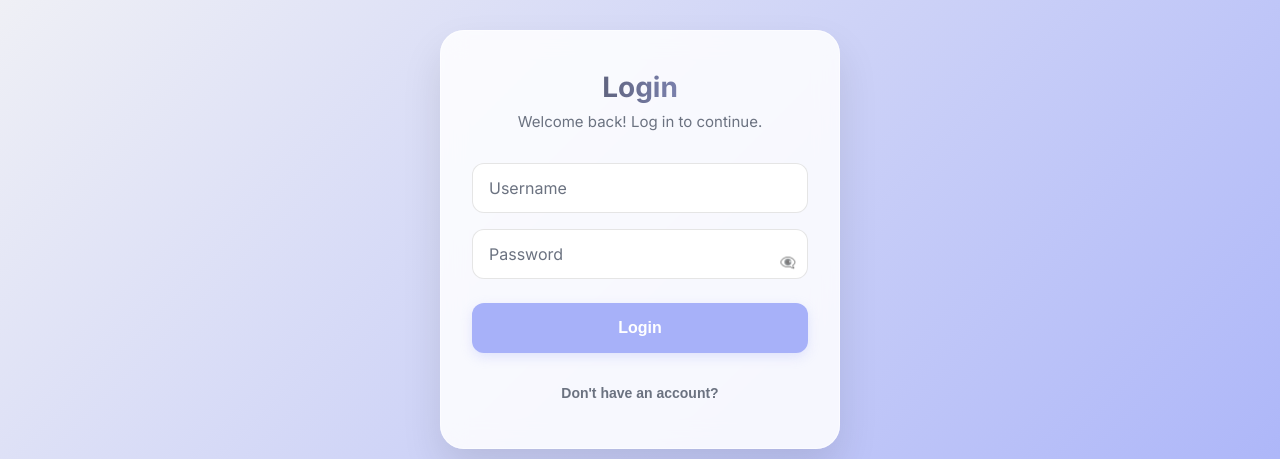
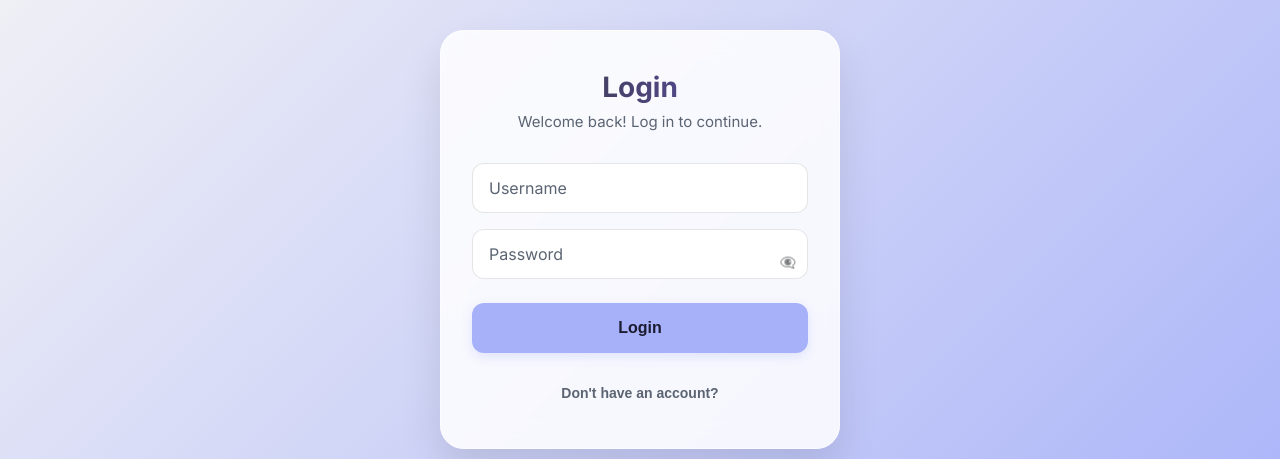
Before and after one commit to Basigli/GoTrackMoney, a Next.js app in the folder frontend/: page / in a window 1280 px wide. Shown: the part 161-620 px from the top of the page. Built offline with nearby package versions, Linux system fonts and the light colour scheme; no server answers.

Commit message:
fix: improve theme text contrast

```diff
--- a/frontend/src/app/Dashboard.module.css
+++ b/frontend/src/app/Dashboard.module.css
@@ -6,7 +6,7 @@
   width: 48px; height: 48px; font-size: 28px; display: flex; justify-content: center;
   align-items: center; cursor: pointer; box-shadow: 0 4px 6px var(--primary-shadow);
 }
-.balanceBanner { background: var(--balance-bg); border-radius: 24px; padding: 28px 24px; margin: 0 20px 24px; color: white; }
+.balanceBanner { background: var(--balance-bg); border-radius: 24px; padding: 28px 24px; margin: 0 20px 24px; color: var(--balance-on); }
 .balanceTitle { font-size: 16px; opacity: .9; margin-bottom: 6px; }
 .balanceAmount { font-size: 42px; font-weight: 700; margin-bottom: 28px; }
 .balanceStats { display: flex; justify-content: space-between; }
@@ -35,7 +35,7 @@
 .detailsList .detailRow { width: 100%; padding: 12px 16px; margin-bottom: 8px; border: 1px solid var(--border-color); border-radius: 12px; background: var(--surface-color); color: var(--text-color); font: inherit; text-align: left; }
 .detailHeader { margin-bottom: 4px; }
 .detailTitle { display: flex; align-items: center; gap: 8px; }
-.periodicBadge { color: var(--primary-color); font-size: 12px; font-weight: 700; padding: 2px 6px; background: var(--input-bg); border-radius: 8px; }
+.periodicBadge { color: var(--link-color); font-size: 12px; font-weight: 700; padding: 2px 6px; background: var(--input-bg); border-radius: 8px; }
 .detailDate { font-size: 12px; color: var(--text-muted); }
 .incomeAmount { color: var(--success-color); }
 .expenseAmount { color: var(--danger-color); }
--- a/frontend/src/app/admin/Admin.module.css
+++ b/frontend/src/app/admin/Admin.module.css
@@ -8,5 +8,5 @@
 .actions { white-space: nowrap; }
 .actions button + button { margin-left: 8px; }
 .actionButton { padding: 6px 12px; font-size: 14px; }
-.deleteButton { background: var(--danger-color); color: white; border: 0; border-radius: 8px; cursor: pointer; }
+.deleteButton { background: var(--danger-color); color: var(--danger-on); border: 0; border-radius: 8px; cursor: pointer; }
 .deleteButton:disabled { background: var(--border-color); }
--- a/frontend/src/app/globals.css
+++ b/frontend/src/app/globals.css
@@ -6,12 +6,14 @@
   --text-color: #333333;
   --primary-color: #a7b1f9;
   --primary-hover: #8e9bf5;
-  --primary-on: #ffffff;
+  --primary-on: #1b1c31;
   --primary-soft: rgba(167, 177, 249, 0.1);
   --primary-shadow: rgba(167, 177, 249, 0.3);
-  --accent-color: #8e9bf5;
-  --success-color: #10b981;
-  --danger-color: #ef4444;
+  --accent-color: #6254b6;
+  --success-color: #047857;
+  --success-on: #ffffff;
+  --danger-color: #b91c1c;
+  --danger-on: #ffffff;
   --surface-color: #ffffff;
   --surface-elevated: #ffffff;
   --card-bg: #ffffff;
@@ -19,13 +21,14 @@
   --input-bg: #e2e2e2;
   --input-surface: rgba(255, 255, 255, 0.9);
   --input-border: rgba(0, 0, 0, 0.1);
-  --text-muted: #6b7280;
+  --text-muted: #5b6472;
   --glass-bg: rgba(255, 255, 255, 0.85);
   --glass-outline: rgba(255, 255, 255, 0.5);
   --hover-bg: rgba(0, 0, 0, 0.02);
   --progress-track: #e2e8f0;
   --progress-border: #cbd5e1;
   --balance-bg: var(--primary-color);
+  --balance-on: var(--primary-on);
   --auth-gradient-end: var(--primary-color);
   --link-color: #6254b6;
 }
@@ -41,7 +44,9 @@
   --primary-shadow: rgba(89, 76, 173, 0.35);
   --accent-color: #ff9078;
   --success-color: #57d5ac;
+  --success-on: #1b1c31;
   --danger-color: #ff858e;
+  --danger-on: #1b1c31;
   --surface-color: #292a45;
   --surface-elevated: #32334f;
   --card-bg: #32334f;
@@ -56,6 +61,7 @@
   --progress-track: #3a3b55;
   --progress-border: #555773;
   --balance-bg: #554b92;
+  --balance-on: #ffffff;
   --auth-gradient-end: #363454;
   --link-color: #c6bfff;
 }
@@ -218,7 +224,7 @@ input[type="color"]::-moz-color-swatch {
   font-weight: 800;
   text-align: center;
   margin-bottom: 8px;
-  background: linear-gradient(90deg, var(--text-color), var(--primary-color));
+  background: linear-gradient(90deg, var(--text-color), var(--link-color));
   -webkit-background-clip: text;
   -webkit-text-fill-color: transparent;
 }
@@ -288,7 +294,7 @@ input::placeholder, textarea::placeholder { color: var(--text-muted); opacity: 1
 }
 
 .toggle-auth-btn:hover {
-  color: var(--primary-color);
+  color: var(--link-color);
 }
 
 /* Custom DatePicker Styles */
--- a/frontend/src/app/profile/Profile.module.css
+++ b/frontend/src/app/profile/Profile.module.css
@@ -10,11 +10,11 @@
 .choiceGroup button { padding: 8px 16px; border: 0; border-radius: 12px; background: transparent; color: var(--text-color); font: inherit; cursor: pointer; }
 .choiceGroup button.active { background: var(--surface-elevated); color: var(--accent-color); font-weight: 700; }
 .note { margin-top: 8px; color: var(--text-muted); font-size: 13px; }
-.saveButton { background: var(--success-color); }
+.saveButton { background: var(--success-color); color: var(--success-on); }
 .dangerZone { margin-top: 40px; padding-top: 20px; border-top: 1px solid var(--border-color); }
 .dangerTitle { font-size: 1.2rem; color: var(--danger-color); margin-bottom: 8px; }
 .dangerNote { color: var(--text-muted); font-size: .9rem; margin-bottom: 16px; }
-.deleteButton { background: var(--danger-color); color: white; border: none; padding: 10px 16px; border-radius: 8px; cursor: pointer; font-weight: 600; width: 100%; }
+.deleteButton { background: var(--danger-color); color: var(--danger-on); border: none; padding: 10px 16px; border-radius: 8px; cursor: pointer; font-weight: 600; width: 100%; }
 .deleteDialog { width: min(400px, calc(100% - 24px)); }
 .deleteWarning { margin-bottom: 16px; color: var(--text-muted); }
 .deleteInstructions { margin-bottom: 8px; font-weight: 500; }
@@ -22,4 +22,4 @@
 .deleteActions { display: flex; gap: 12px; }
 .deleteActions button { flex: 1; padding: 12px; border-radius: 12px; cursor: pointer; }
 .cancelDelete { background: var(--card-bg); border: 1px solid var(--border-color); color: var(--text-color); }
-.confirmDelete { background: var(--danger-color); border: 0; color: white; font-weight: 600; }
+.confirmDelete { background: var(--danger-color); border: 0; color: var(--danger-on); font-weight: 600; }
--- a/frontend/src/components/ExpenseDuplicateReview.module.css
+++ b/frontend/src/components/ExpenseDuplicateReview.module.css
@@ -4,7 +4,7 @@
 .header { display: flex; justify-content: space-between; flex-wrap: wrap; gap: 8px; }
 .amount { color: var(--danger-color); }
 .match p { color: var(--text-muted); font-size: 14px; margin-top: 6px; }
-.badge { display: inline-block; margin-top: 8px; color: var(--primary-color); font-size: 12px; font-weight: 600; }
+.badge { display: inline-block; margin-top: 8px; color: var(--link-color); font-size: 12px; font-weight: 600; }
 .actions { display: flex; flex-wrap: wrap; gap: 10px; margin: 16px 0; }
 .actions :global(.submit-btn) { width: auto; }
 .actions > button { flex: 1; margin-top: 0; }
```
